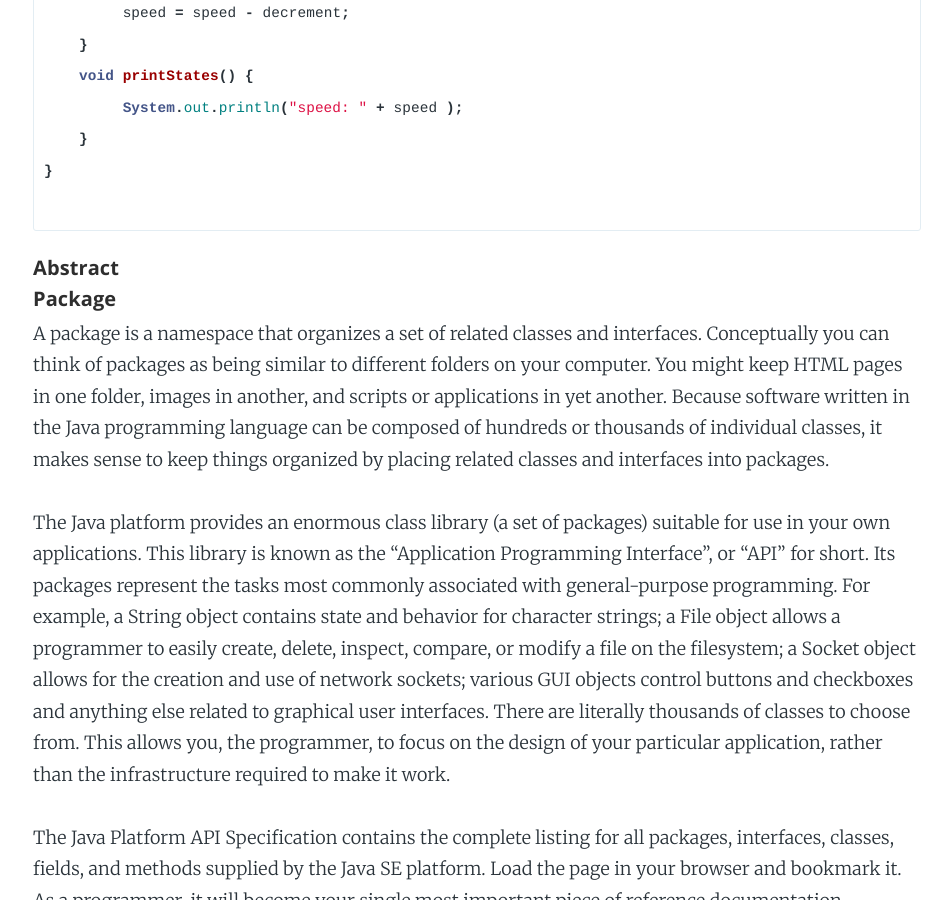
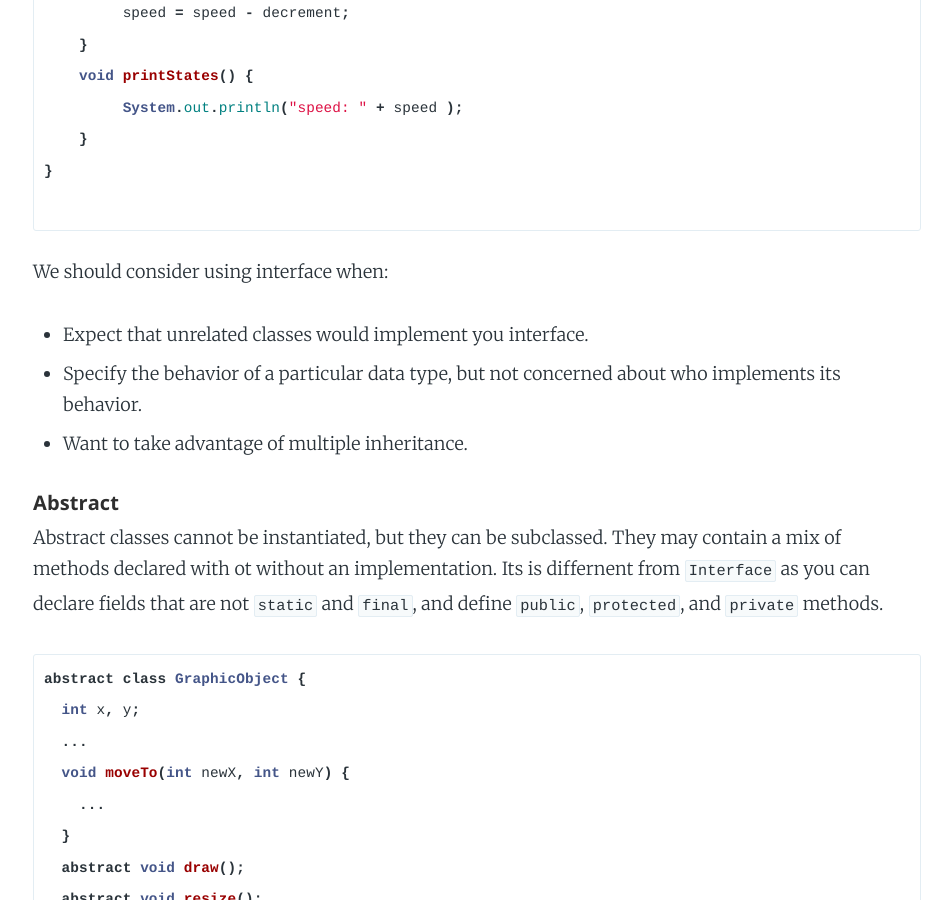
Before and after one commit to Carpk/ShawnKlein, a Jekyll site: the page built from _posts/2016-08-10-java-basics.md, in a window 1280 px wide and 900 px high, scrolled down 3640 px. Shown: the whole window, without its empty margins (163-1115 px from the left). Built offline with Jekyll 4.4.1, drawn with Linux system fonts in a browser that asks for light colours; nearby versions of some CDN libraries; some web fonts are replaced; Markdown is read by kramdown in place of the engine named in the settings; some of the changed text lies outside the part shown.

Commit message:
add Object to classes list, extend documentation for abstract topic in java-basics

`````diff
--- a/_posts/2016-08-10-java-basics.md
+++ b/_posts/2016-08-10-java-basics.md
@@ -183,8 +183,49 @@ class ACMEBicycle implements Bicycle {
 
 ````
 
+We should consider using interface when:
+
+* Expect that unrelated classes would implement you interface.
+* Specify the behavior of a particular data type, but not concerned about who implements its behavior.
+* Want to take advantage of multiple inheritance.
+
 ###### Abstract
 
+Abstract classes cannot be instantiated, but they can be subclassed. They may contain a mix of methods declared with ot without an implementation. Its is differnent from `Interface` as you can declare fields that are not `static` and `final`, and define `public`, `protected`, and `private` methods.
+
+````java
+abstract class GraphicObject {
+  int x, y;
+  ...
+  void moveTo(int newX, int newY) {
+    ...
+  }
+  abstract void draw();
+  abstract void resize();
+}
+class Circle extends GraphicObject {
+  void draw() {
+  ...
+  }
+  void resize() {
+  ...
+  }
+}
+class Rectangle extends GraphicObject {
+  void draw() {
+  ...
+  }
+  void resize() {
+  ...
+  }
+}
+````
+
+We should consider using abstract classes when:
+
+* We want to share code amoung several closely related clases
+* Expect the classes that extend your abstract class to have many common methods or fields, or require access modifiers other than public
+* Want to declare non-static or non-final fields.
 
 ###### Package
 
@@ -305,17 +346,56 @@ Thread is a public class. A thread is a thread of execution in a program. The JV
   </tr>
 </table>
 
+###### Object
+
+The `Object` class is the root of the class hierarchy.
+
+<table style="width:100%">
+  <tr>
+    <th>Type</th>
+    <th>Method</th>
+    <th>Description</th>
+  </tr>
+  <tr>
+    <td>protected Object</td>
+    <td>clone()</td>
+    <td>Creates and returns a vopy of this object.</td>
+  </tr>
+  <tr>
+    <td>protectd void</td>
+    <td>finalize()</td>
+    <td></td>
+  </tr>
+  <tr>
+    <td>Class</td>
+    <td>getClass()</td>
+    <td>Retrieves the environment in effect for this context.</td>
+  </tr>
+  <tr>
+    <td></td>
+    <td>notify()</td>
+    <td>Wakes up a single thread that is waiting on this object's monitor.</td>
+  </tr>
+  <tr>
+    <td>String</td>
+    <td>toString()</td>
+    <td>Returns a string representation of the object.</td>
+  </tr>
+  <tr>
+    <td></td>
+    <td>wait()</td>
+    <td>Causes the current thread to wait until another thread invokes the notify() or notifyAll() method.</td>
+  </tr>
+</table>
+
 
 
 #### Things I would like to cover
 
 # Class declaration rules
-# Access Modifiers
 # final static abstract synchronize this super transient  keywords
-# Interface and abstract classes
-# Object class & its methods
 # HashCode and Equals methods Contract
-#Immutable Classes String, Wrapper classes
+# Immutable Classes String, Wrapper classes
 # Collection API  java.util package
 # Supportive interface Comparable Comparator Runnable Callable Serializeable
 # Concurrent API & when to use which collection classes
`````
Also changed, not shown: _posts/2016-07-16-introduction-to-android.md (+10 -2 lines).
